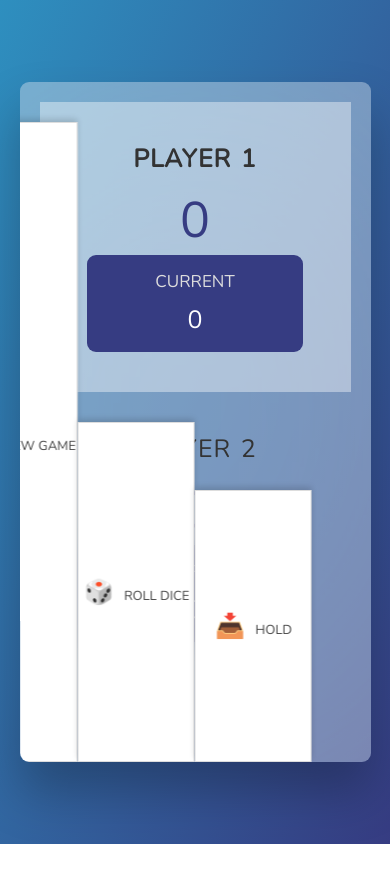
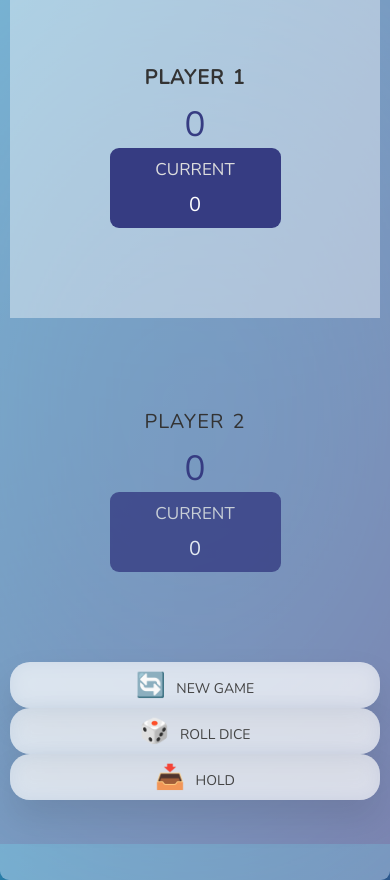
Before and after one commit to YoussefHussein0/Pig-game, a plain HTML site: page index.html in a window 390 px wide. Before the commit the page ends 844 px from the top, so only its background shows below. Drawn offline with nearby package versions, Linux system fonts and the light colour scheme.

Commit message:
fixed media query again

```diff
--- a/style.css
+++ b/style.css
@@ -210,94 +210,60 @@ main {
   background-color: #ff4a3d;
 }
 
-/* For tablets and smaller screens */
+/* For mobile screens */
+
 @media (max-width: 768px) {
   main {
-    width: 90%;
+    width: 100%;
     height: auto;
     flex-direction: column;
-    padding: 2rem;
-  }
-
-  .player {
-    padding: 4rem 2rem;
+    padding: 1rem;
+    padding-bottom: 8rem;
+    /* space for the button bar */
   }
 
   .name {
-    font-size: 2.5rem;
+    font-size: 2rem;
   }
 
   .score {
-    font-size: 5rem;
+    font-size: 3.5rem;
   }
 
   .current {
-    width: 80%;
-    padding: 1.5rem;
+    width: 90%;
+    padding: 1rem;
   }
 
   .current-score {
-    font-size: 2.5rem;
+    font-size: 2rem;
   }
 
-  .dice {
-    height: 8rem;
-    top: 20rem;
-  }
-
-  .btn {
-    font-size: 1.6rem;
-    padding: 0.5rem 2rem;
-  }
-
-  .btn--roll {
-    top: 50%;
-  }
-
-  .btn--hold {
-    top: 60%;
-  }
-}
-
-/* For mobile screens */
-@media (max-width: 480px) {
-
-  /* Ensure main content leaves space for buttons */
-  main {
-    padding-bottom: 8rem;
-    /* space for bottom buttons */
-  }
-
-  /* All buttons to bottom bar style */
-  .btn {
-    position: fixed;
-    bottom: 0;
-    left: 0;
-    width: 33.33%;
-    border-radius: 0;
-    margin: 0;
-    font-size: 1.3rem;
-    padding: 1rem 0;
-    box-shadow: 0 -0.3rem 0.6rem rgba(0, 0, 0, 0.15);
-    background: #fff;
-    border: 1px solid #ddd;
-  }
-
-  .btn--new {
-    left: 0;
-  }
-
-  .btn--roll {
-    left: 33.33%;
-  }
-
-  .btn--hold {
-    left: 66.66%;
-  }
-
-  /* Optional: Adjust dice size for mobile */
   .dice {
     height: 6rem;
     top: 18rem;
   }
+
+  /* Button container at bottom */
+  .btn-container {
+    position: fixed;
+    bottom: 0;
+    left: 0;
+    width: 100%;
+    background: rgba(255, 255, 255, 0.9);
+    display: flex;
+    justify-content: space-around;
+    padding: 1rem 0;
+    box-shadow: 0 -0.5rem 1rem rgba(0, 0, 0, 0.2);
+    z-index: 100;
+  }
+
+  .btn {
+    position: static;
+    /* override desktop absolute */
+    transform: none;
+    font-size: 1.4rem;
+    padding: 0.7rem 1.5rem;
+    border-radius: 2rem;
+  }
 }
```
